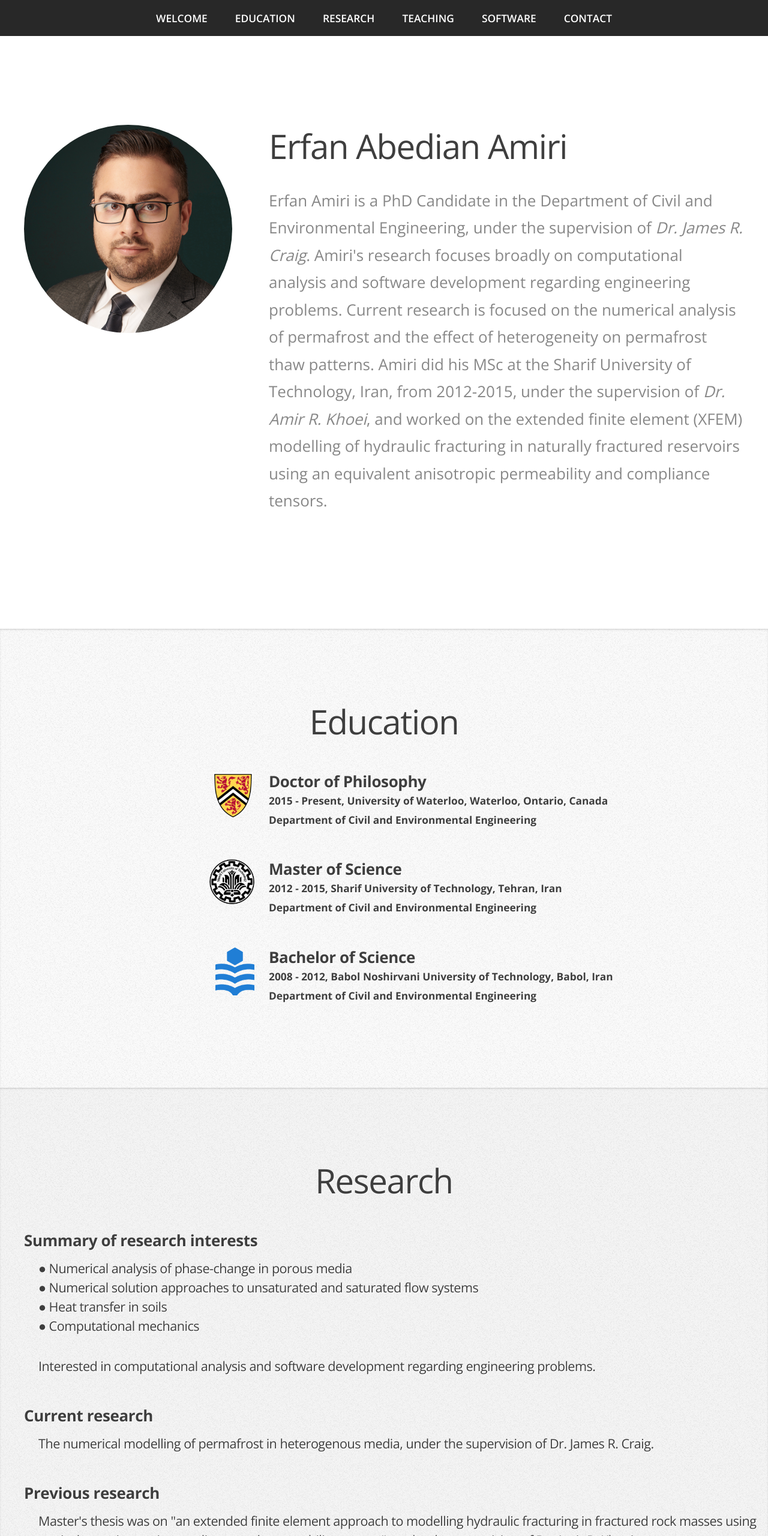
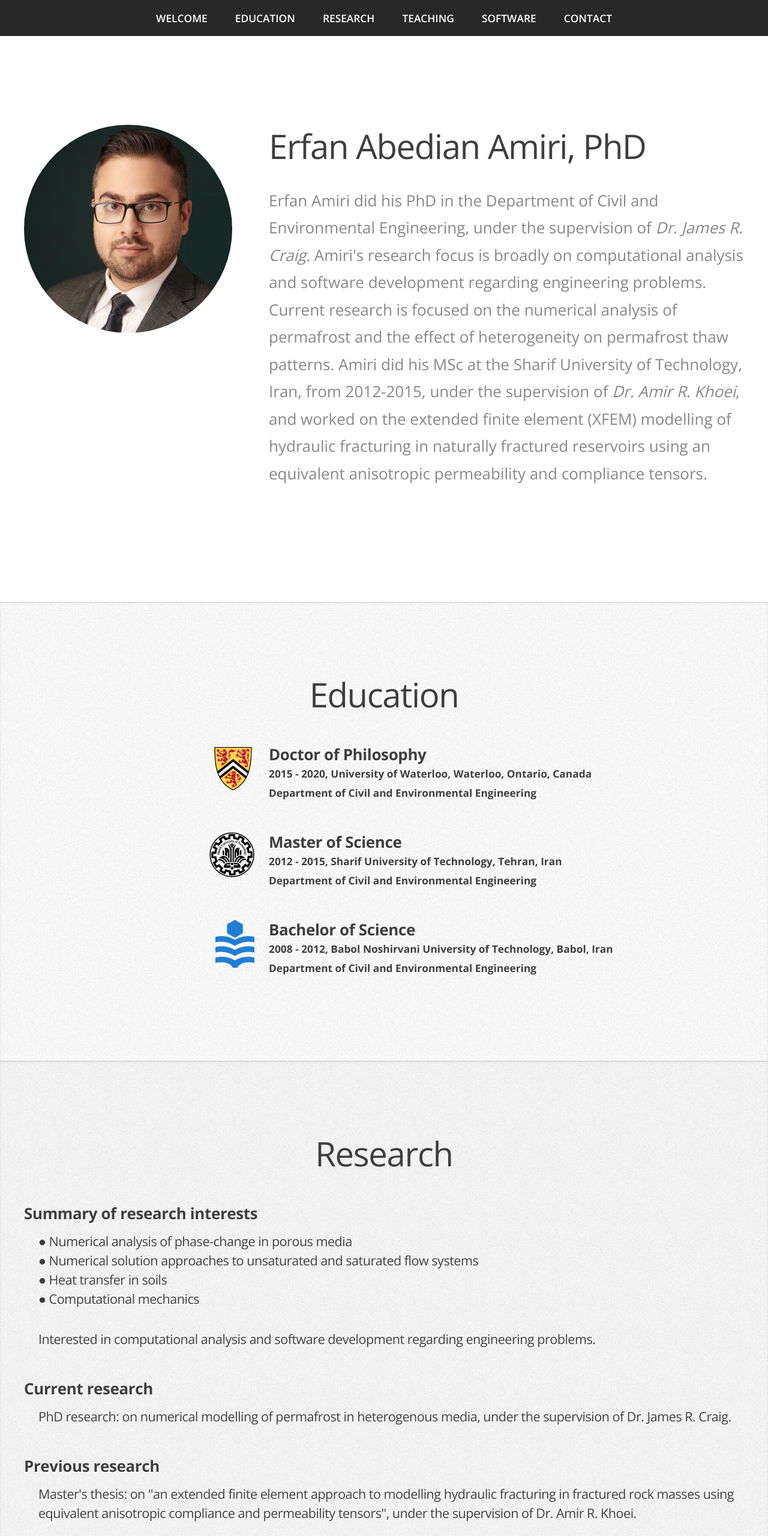
Before and after one commit to eamiri/eamiri.github.io, a plain HTML site: page index.html in a window 1280 px wide. Shown: the top 2560 px of the page at 60% size. Drawn offline with nearby package versions, Linux system fonts and the light colour scheme.

Commit message:
Update index.html

```diff
--- a/index.html
+++ b/index.html
@@ -46,11 +46,11 @@
         <div class="4u"> <span class="me image image-full"><img src="images/me.jpg" alt=""></span> </div>
         <div class="8u">
           <header>
-            <h1>Erfan Abedian Amiri</h1>
+            <h1>Erfan Abedian Amiri, PhD</h1>
           </header>
-          <p>Erfan Amiri is a PhD Candidate in the Department of Civil and Environmental Engineering,
+          <p>Erfan Amiri did his PhD in the Department of Civil and Environmental Engineering,
             under the supervision of <a style="text-decoration: none"
-              href="http://www.civil.uwaterloo.ca/jrcraig/"><i>Dr. James R. Craig</i></a>. Amiri's research focuses
+              href="http://www.civil.uwaterloo.ca/jrcraig/"><i>Dr. James R. Craig</i></a>. Amiri's research focus is
             broadly on
             computational analysis and software development regarding
             engineering problems. Current research is focused on the numerical analysis of permafrost and the effect of
@@ -77,7 +77,7 @@
           <div class="4u center"><span><img src="images/UWLogo.png" height="80px" alt=""></div>
           <div class="8u">
             <h3 class="no-bot-margin left">Doctor of Philosophy</h3>
-            <h4 class="no-bot-margin left">2015 - Present, University of Waterloo, Waterloo, Ontario, Canada</h4>
+            <h4 class="no-bot-margin left">2015 - 2020, University of Waterloo, Waterloo, Ontario, Canada</h4>
             <h4 class="no-bot-margin left">Department of Civil and Environmental Engineering</h4>
           </div>
         </div>
@@ -145,7 +145,7 @@
             <h3 class="left">Current research</h3>
             <div class="v-gap-research"></div>
             <div class="12u">
-              <h1 class="contact no-bot-margin left">The numerical modelling
+              <h1 class="contact no-bot-margin left">PhD research: on numerical modelling
                 of permafrost in heterogenous media, under the supervision of
                 <a href="http://www.civil.uwaterloo.ca/jrcraig/" target="blank">Dr. James R. Craig.</a></h1>
             </div>
@@ -157,7 +157,7 @@
             <h3 class="left">Previous research</h3>
             <div class="v-gap-research"></div>
             <div class="12u">
-              <h1 class="contact no-bot-margin left">Master's thesis was on "an extended finite element
+              <h1 class="contact no-bot-margin left">Master's thesis: on "an extended finite element
                 approach to modelling hydraulic fracturing in fractured rock masses using
                 equivalent anisotropic compliance and permeability tensors", under the supervision
                 of <a href="http://sharif.edu/~arkhoei/" target="blank">Dr. Amir R. Khoei.</a></h1>
```
